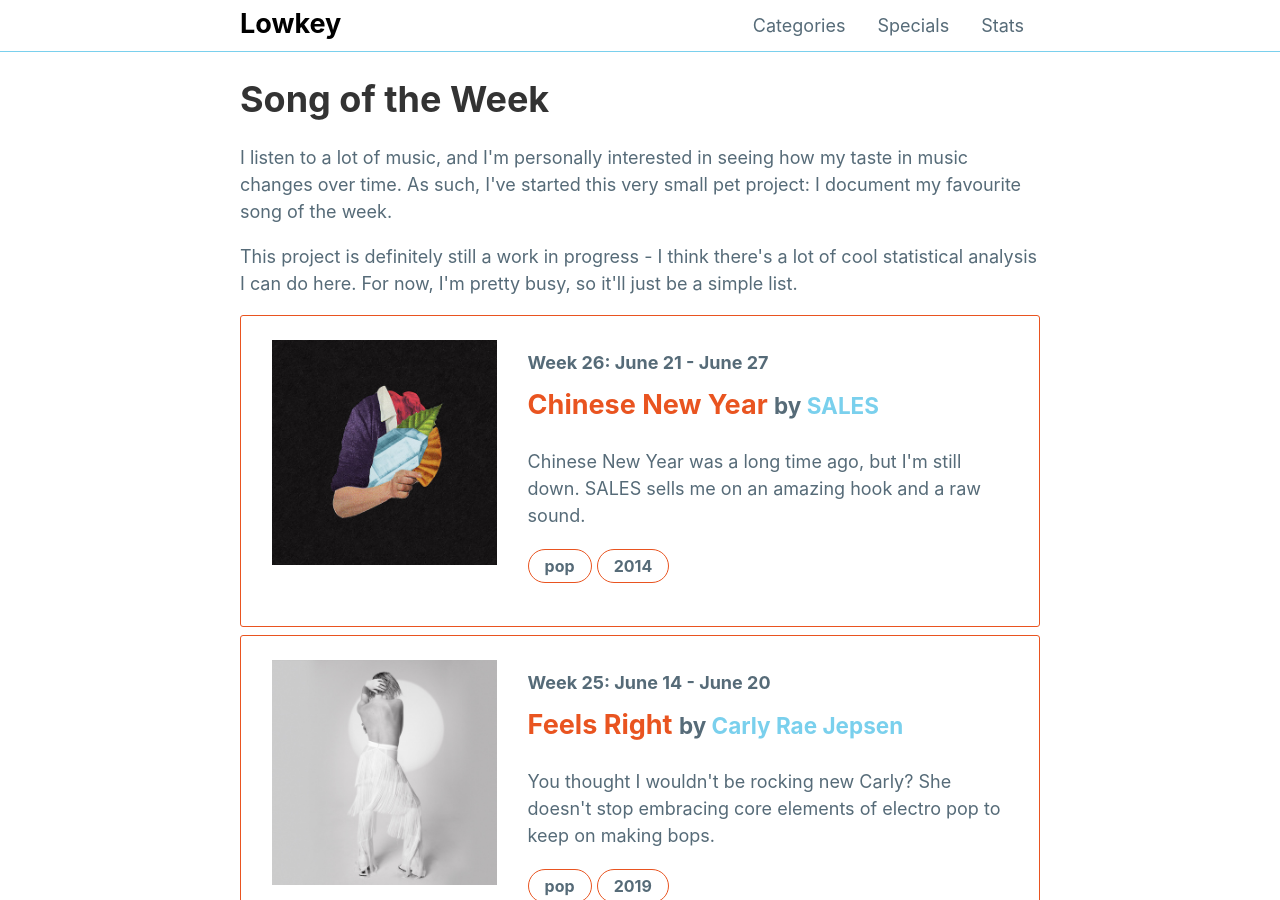
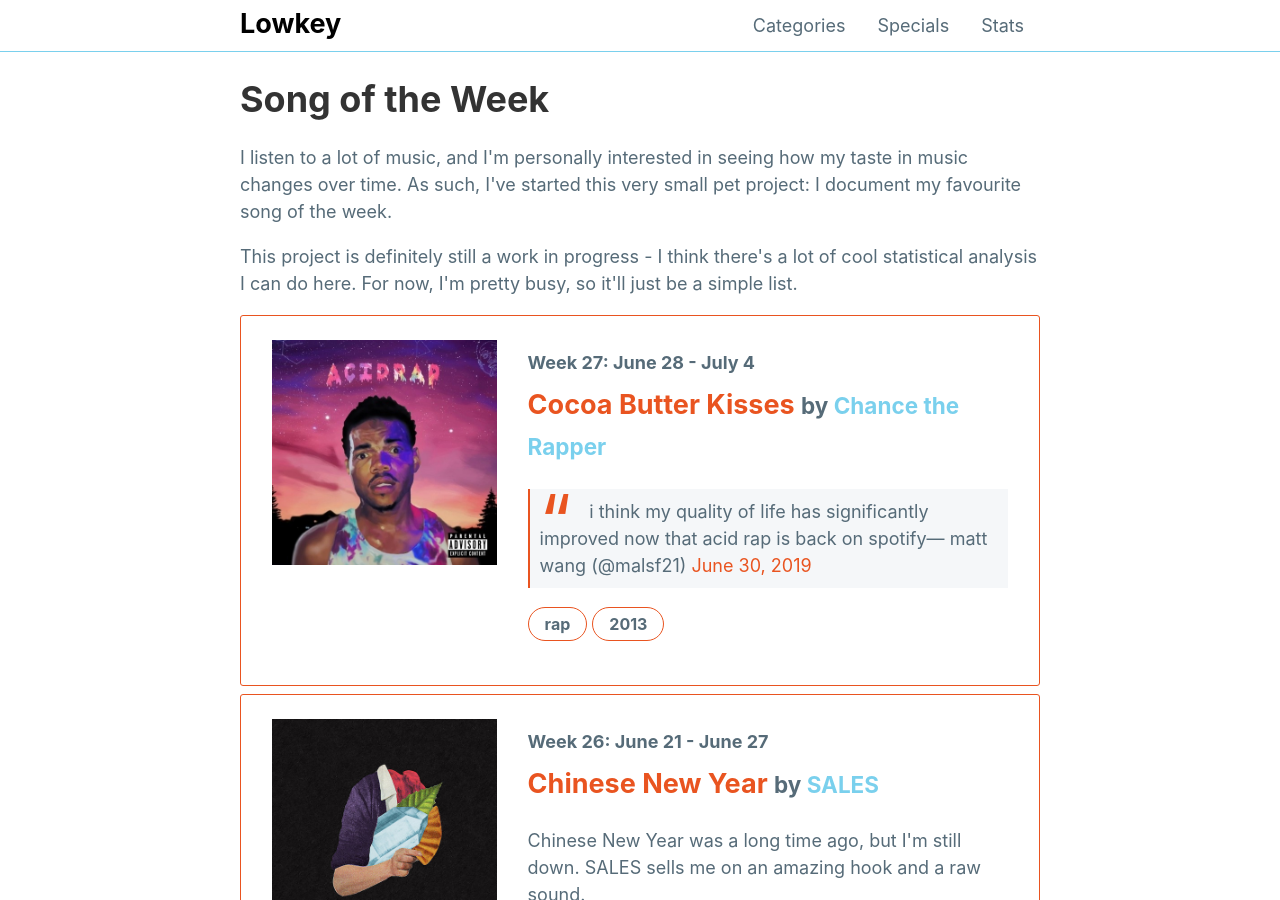
Before and after one commit to mattxwang/lowkey, a Jekyll site: the page built from _stats/song-of-the-week.html, in a window 1280 px wide and 900 px high. Built offline with Jekyll 4.4.1, drawn with Linux system fonts in a browser that asks for light colours; comment, search, counter and statistics services are not loaded.

Commit message:
acid rap!

```diff
--- a/_data/stats.yml
+++ b/_data/stats.yml
@@ -259,3 +259,13 @@
     year: 2014
     blurb: >
       Chinese New Year was a long time ago, but I'm still down. SALES sells me on an amazing hook and a raw sound.
+  week27:
+    week: "Week 27: June 28 - July 4"
+    title: "Cocoa Butter Kisses"
+    artist: "Chance the Rapper"
+    album: "Acid Rap"
+    album_art: "acid-rap.jpg"
+    genre: "rap"
+    year: 2013
+    blurb: >
+      <blockquote class="twitter-tweet"><p lang="en" dir="ltr">i think my quality of life has significantly improved now that acid rap is back on spotify</p>&mdash; matt wang (@malsf21) <a href="https://twitter.com/malsf21/status/1145177933448749056?ref_src=twsrc%5Etfw">June 30, 2019</a></blockquote> <script async src="https://platform.twitter.com/widgets.js" charset="utf-8"></script>
```
